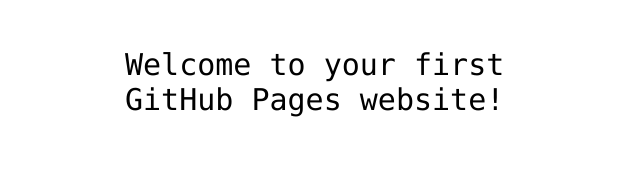
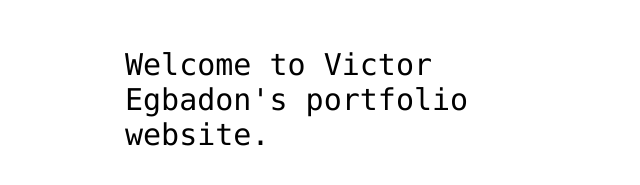
Before and after one commit to Victor-Egbadon/Victor-Egbadon.github.io, a plain HTML site: page index.html in a window 1280 px wide. Shown: the part 341-526 px from the top of the page, without its empty margins (315-955 px from the left). Drawn offline with Linux system fonts and the light colour scheme.

Commit message:
added introduction

```diff
--- a/index.html
+++ b/index.html
@@ -12,7 +12,7 @@
 <img src="https://octodex.github.com/images/daftpunktocat-thomas.gif" id="octocat" alt="octocat-gif" />
 
 <!-- Change this code here by copy and pasting your template on line 15 -->
-<p>Welcome to your first GitHub Pages website!</p>
+<p>Welcome to Victor Egbadon's portfolio website.</p>
 
 </body>
 </html>
```
